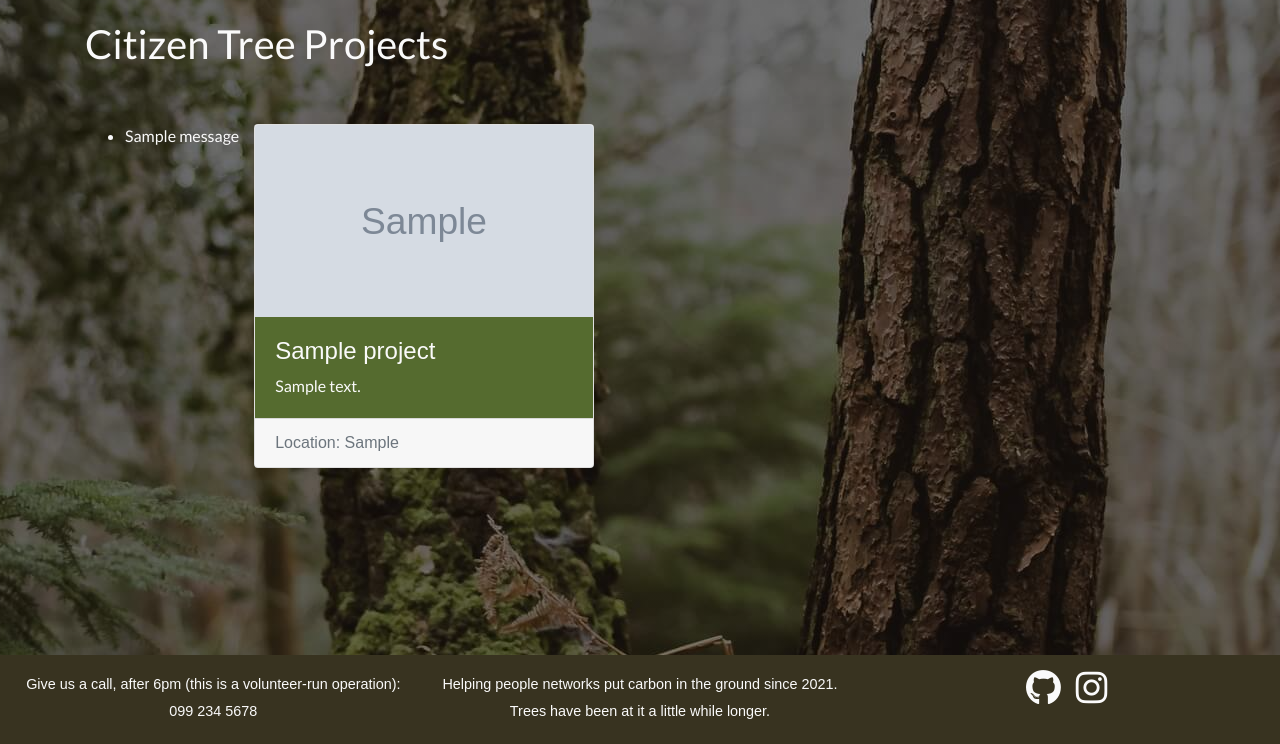
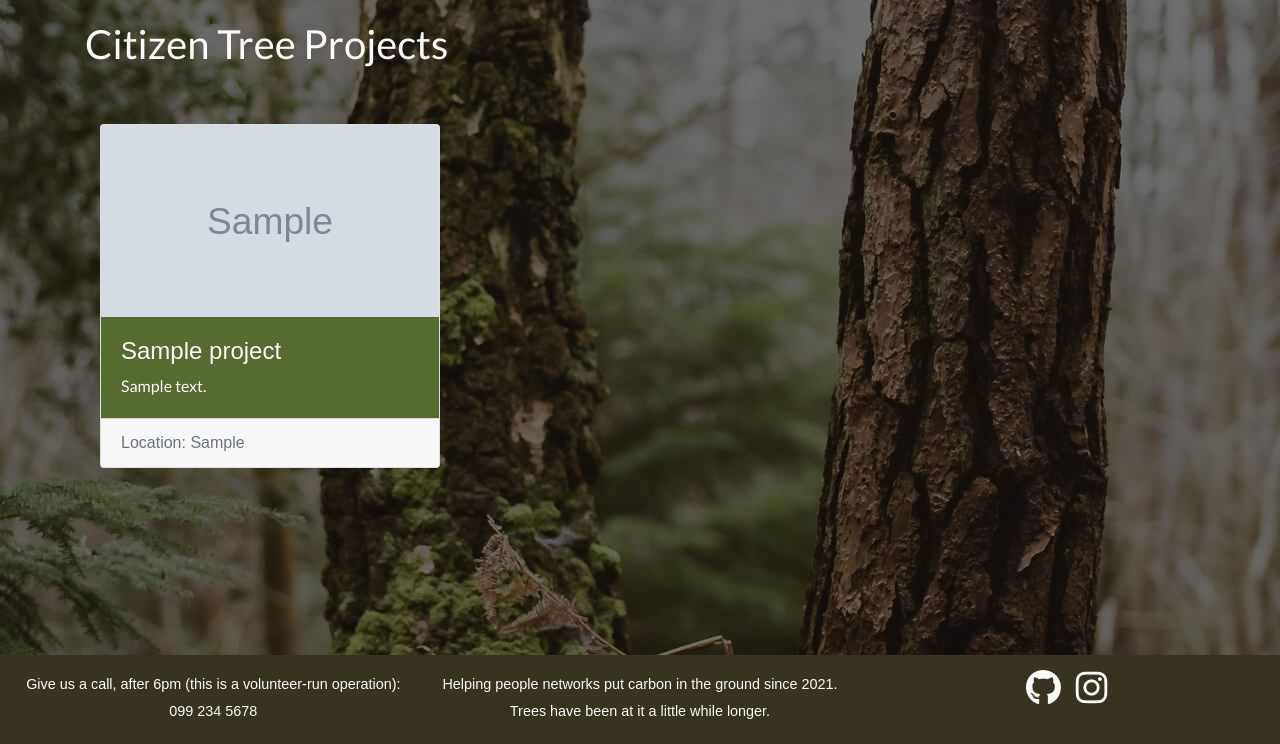
Before and after one commit to jclry1/ms4_citizen_tree, a Django app: page /projects/ in a window 1280 px wide. Shown: the part 56-800 px from the top of the page. Run offline with Django 3.2, Linux system fonts and the light colour scheme; tables that the repository leaves empty hold one stand-in row (values such as "Sample post"); grey boxes marked "Sample" are stand-in pictures; one stand-in notice (Sample message) is shown; some libraries are stand-ins or nearby versions.

Commit message:
Remove messages div from here

```diff
--- a/projects/templates/projects/projects.html
+++ b/projects/templates/projects/projects.html
@@ -16,16 +16,7 @@
 <div class="album py-5 ">
 <div class="container">
     <div class="row">
-        <div>
-            {% if messages %}
-              <ul class="messages">
-                {% for message in messages %}
-                  <li class="{{ message.tags }}">{{ message }}</li>
-                {% endfor %}
-              </ul>
-            {% endif %}
-        </div>
-        {% for project in object_list %}
+                {% for project in object_list %}
             <div class="col-md-4">
                 <div class="card mb-4">
                     <img class="card-img-top project-list-card" src="{{ project.picture.url }}" alt="The project profile picture or default backup">
```
